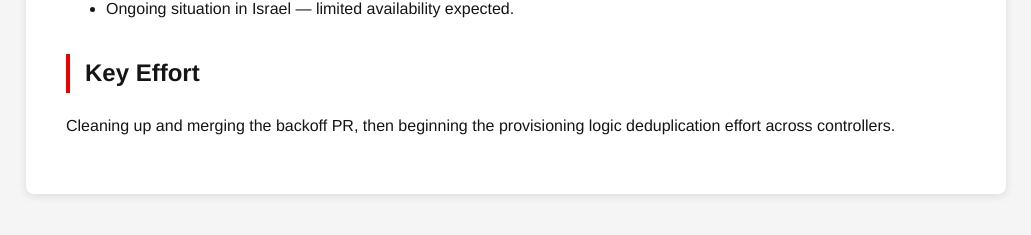
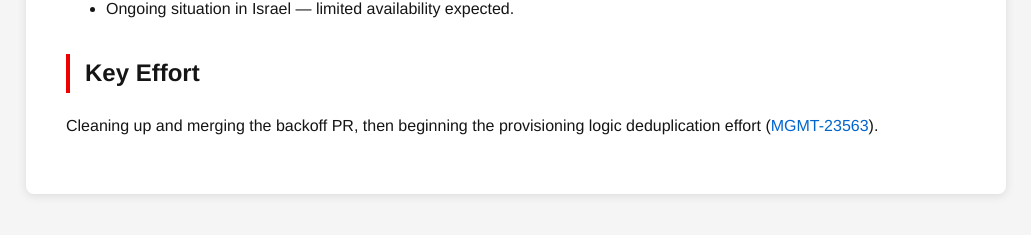
Before and after one commit to tzvatot/daily-status, a Jekyll site: the page built from 2026-03-23.md, in a window 1280 px wide. Shown: the part 442-677 px from the top of the page, without its empty margins (124-1155 px from the left). Built offline with Jekyll 4.4.1, drawn with Linux system fonts in a browser that asks for light colours.

Commit message:
Daily status update - 2026-03-23

```diff
--- a/2026-03-23.md
+++ b/2026-03-23.md
@@ -14,4 +14,4 @@ date: 2026-03-23
 - Ongoing situation in Israel — limited availability expected.
 
 ## Key Effort
-Cleaning up and merging the backoff PR, then beginning the provisioning logic deduplication effort across controllers.
+Cleaning up and merging the backoff PR, then beginning the provisioning logic deduplication effort ([MGMT-23563](https://issues.redhat.com/browse/MGMT-23563)).
```
